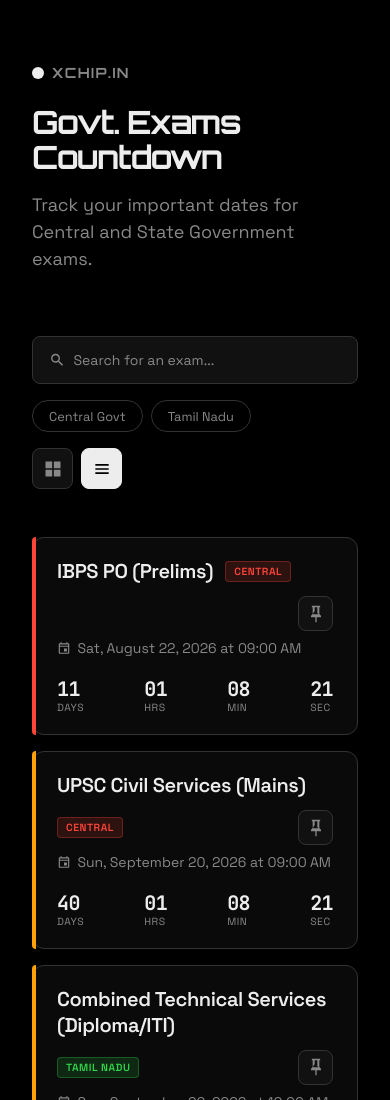
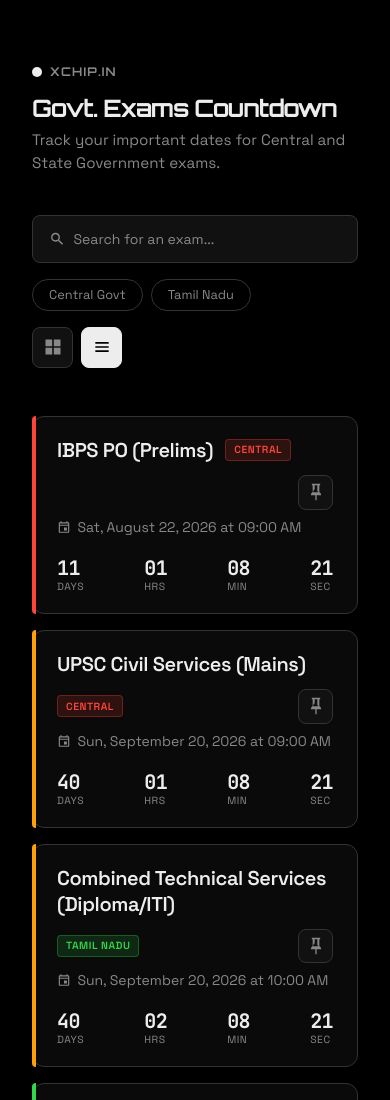
Before and after one commit to nxorg/exams, a website: page index.html in a window 390 px wide. Shown: the top 1100 px of the page. Drawn offline with Linux system fonts and the light colour scheme.

Commit message:
Reduce header font sizes and margins for a more compact top section

```diff
--- a/style.css
+++ b/style.css
@@ -51,18 +51,18 @@
 
 /* Header */
 header {
-    margin-bottom: 4rem;
+    margin-bottom: 2.5rem;
     animation: fadeIn 0.8s ease-out;
 }
 
 .logo {
-    font-size: 0.875rem;
+    font-size: 0.75rem;
     font-family: var(--font-heading);
     font-weight: 600;
     letter-spacing: 0.1em;
     text-transform: uppercase;
     color: var(--text-secondary);
-    margin-bottom: 1.5rem;
+    margin-bottom: 1rem;
     display: flex;
     align-items: center;
     gap: 0.5rem;
@@ -71,24 +71,24 @@
 .logo::before {
     content: '';
     display: inline-block;
-    width: 12px;
-    height: 12px;
+    width: 10px;
+    height: 10px;
     background: var(--text-primary);
     border-radius: 50%;
 }
 
 h1 {
-    font-size: 3rem;
+    font-size: 2.25rem;
     font-family: var(--font-heading);
     font-weight: 700;
     letter-spacing: -0.05em;
-    margin-bottom: 1rem;
+    margin-bottom: 0.5rem;
     color: var(--text-primary);
     line-height: 1.1;
 }
 
 header p {
-    font-size: 1.125rem;
+    font-size: 0.95rem;
     color: var(--text-secondary);
     max-width: 600px;
     line-height: 1.5;
@@ -422,7 +422,7 @@
 /* Responsive */
 @media (max-width: 768px) {
     h1 {
-        font-size: 2.5rem;
+        font-size: 1.8rem;
     }
 
     .layout-list .exam-card {
@@ -440,7 +440,7 @@
 
 @media (max-width: 480px) {
     h1 {
-        font-size: 2rem;
+        font-size: 1.5rem;
     }
 
     .search-wrapper {
```
